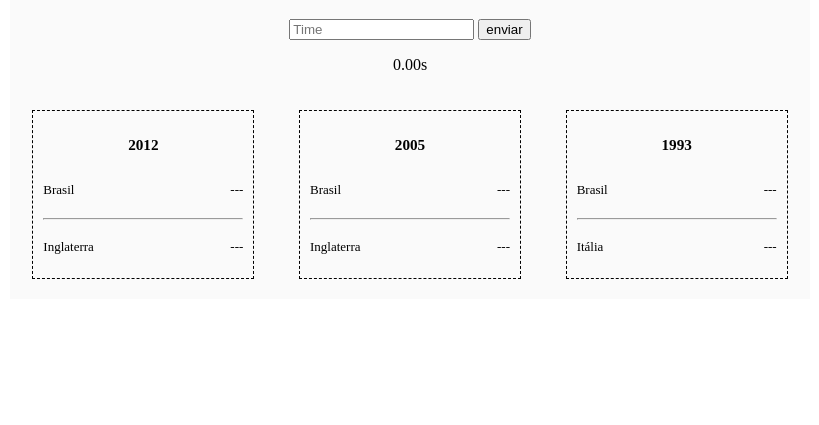
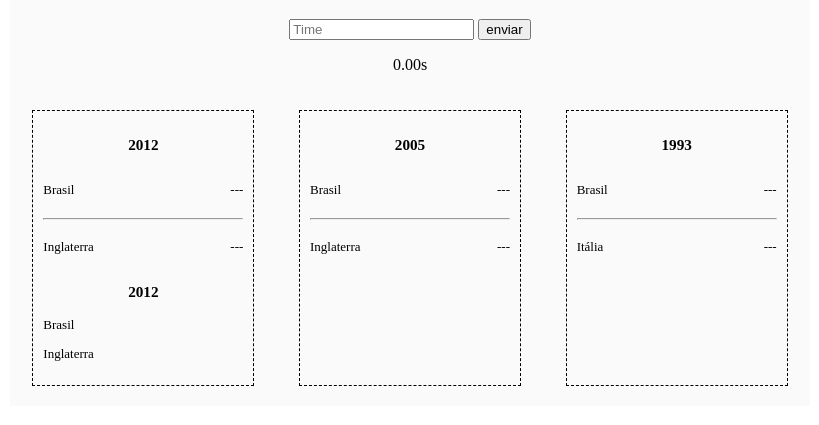
Before and after one commit to brunogcpinheiro/mundial-quiz, a plain HTML site: page index.html in a window 1280 px wide. Shown: the part 69-494 px from the top of the page, without its empty margins (230-1049 px from the left). Drawn offline with Linux system fonts and the light colour scheme.

Commit message:
function to render matches

```diff
--- a/index.html
+++ b/index.html
@@ -23,7 +23,7 @@
       </div>
 
       <div class="confrontos">
-        <div class="jogo">
+        <div class="game">
           <h3>2012</h3>
           <div class="time">
             <p>Brasil</p>
@@ -35,7 +35,7 @@
             <p class="away_2012">---</p>
           </div>
         </div>
-        <div class="jogo">
+        <div class="game">
           <h3>2005</h3>
           <div class="time">
             <p>Brasil</p>
@@ -47,7 +47,7 @@
             <p class="away_2005">---</p>
           </div>
         </div>
-        <div class="jogo">
+        <div class="game">
           <h3>1993</h3>
           <div class="time">
             <p>Brasil</p>
--- a/script.js
+++ b/script.js
@@ -23,6 +23,24 @@ function render(time, position) {
     e.innerHTML = time;
   });
 }
+
+function renderMatches() {
+  const gameDIV = document.querySelector(".game");
+  const gameEl = document.createElement("div");
+  const titleEl = document.createElement("h3");
+  const titleText = Object.keys(data);
+  titleText.forEach(title => {
+    titleEl.innerHTML = title
+  });
+
+  gameEl.innerHTML = `<p>Brasil</p><p class="away_club">Inglaterra</p>`;
+
+  gameDIV.appendChild(titleEl);
+  gameEl.classList.add(".time");
+  gameDIV.appendChild(gameEl);
+}
+
+renderMatches();
 
 function userInputField(input) {
   return document.getElementById(input);
--- a/style.css
+++ b/style.css
@@ -16,14 +16,14 @@
   justify-content: space-around;
 }
 
-.jogo {
+.game {
   width: 200px;
   padding: 10px;
   border: 1px dashed black;
   font-size: small;
 }
 
-.jogo > h3 {
+.game > h3 {
   text-align: center;
 }
 
```
